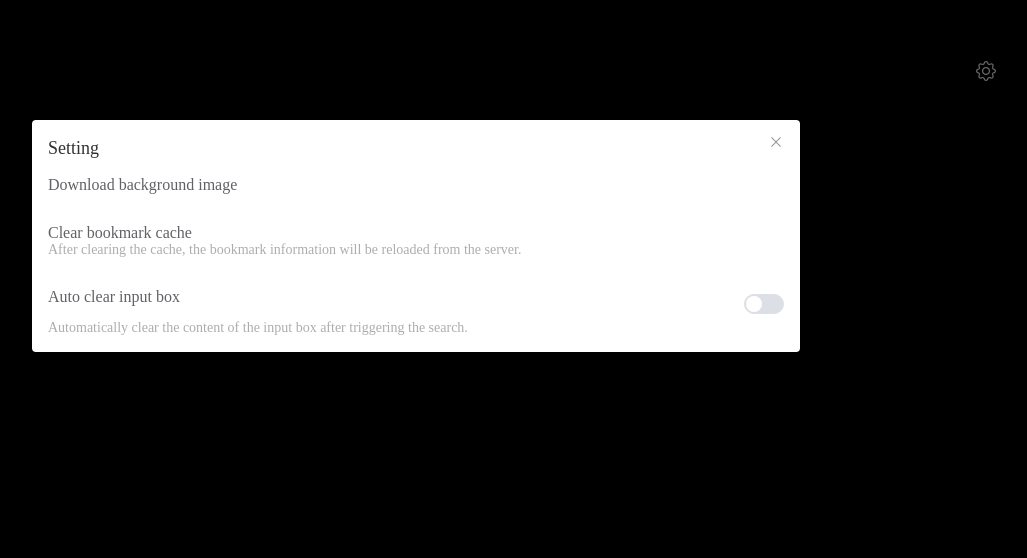
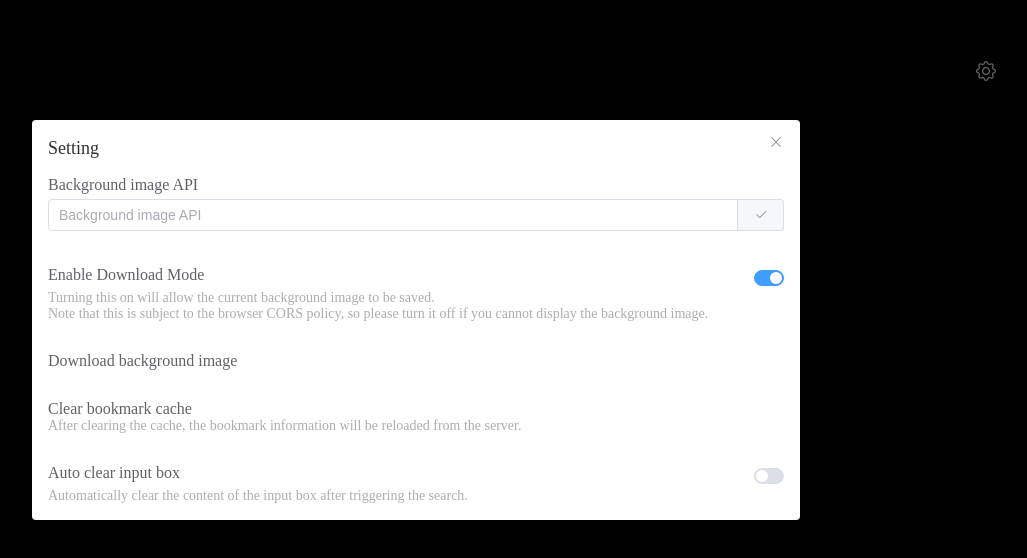
Before and after one commit to ipuppet/start-page, a Vue app: page / in a window 1280 px wide. Both pictures are taken after a click on the element 1210 px from the left and 71 px from the top of the page. Shown: the top 558 px of the page, without its empty margins (224-1251 px from the left). Built offline with nearby package versions, Linux system fonts and the light colour scheme; no server answers.

Commit message:
可在设置中调节背景图片相关信息

```diff
--- a/src/App.vue
+++ b/src/App.vue
@@ -26,14 +26,28 @@ export default {
     }),
     methods: {},
     created() {
+        // 初始化数据
+        const setting = this.$global.localData.get("setting")
+        if (setting) {
+            this.$store.commit("SET_SETTING", setting)
+        }
+
         if (this.$global.localData.get("darkMode") === null) {
             this.$global.localData.set("darkMode", false)
         }
+
+        // 深色模式
         this.$store.commit("SET_DARK_MODE", this.$global.localData.get("darkMode") === "true")
+
         // 背景图片
-        this.$global.getBase64ImageFromUrl(this.$global.backgroundImageApi, image => {
-            this.$store.commit("SET_BACKGROUND_IMAGE", image)
-        })
+        if (this.$store.state.setting.enableDownloadMode) {
+            this.$global.getBase64ImageFromUrl(this.$store.state.setting.backgroundImageApi)
+                .then(image => {
+                    this.$store.commit("SET_BACKGROUND_IMAGE", image)
+                })
+        } else {
+            this.$store.commit("SET_BACKGROUND_IMAGE", this.$store.state.setting.backgroundImageApi)
+        }
     }
 }
 </script>
--- a/src/components/SettingComponents/SettingDescription.vue
+++ b/src/components/SettingComponents/SettingDescription.vue
@@ -1,6 +1,8 @@
 <template>
-    <el-row class="description">
-        {{ description }}
+    <el-row
+        class="description"
+        v-html="description"
+    >
     </el-row>
 </template>
 
--- /dev/null
+++ b/src/components/SettingComponents/SettingInput.vue
@@ -0,0 +1,61 @@
+<template>
+    <div>
+        <setting-title
+            class="title"
+            :title="title"
+        />
+        <el-input
+            class="setting-input"
+            v-model="input"
+            :placeholder="title"
+        >
+            <template #append>
+                <el-button
+                    type="primary"
+                    @click="onSave"
+                >
+                    <i class="bi bi-check2"></i>
+                </el-button>
+            </template>
+        </el-input>
+        <setting-description :description="description" />
+    </div>
+</template>
+
+<script>
+import SettingTitle from "./SettingTitle.vue"
+import SettingDescription from "./SettingDescription.vue"
+
+export default {
+    name: "SettingInput",
+    components: {
+        SettingTitle,
+        SettingDescription
+    },
+    props: {
+        title: String,
+        settingKey: String,
+        description: String
+    },
+    data: () => ({
+        input: ""
+    }),
+    methods: {
+        onSave() {
+            this.input = this.input.trim()
+            this.$store.commit("UPDATE_SETTING", [this.settingKey, this.input])
+            this.$emit("onSave", this.input)
+        }
+    }
+    ,
+    created() {
+        this.input = this.$store.state.setting[this.settingKey] ?? ""
+    }
+}
+</script>
+
+<style scoped>
+.setting-input {
+    margin: 5px 0;
+}
+</style>
--- a/src/components/SettingComponents/SettingSwitch.vue
+++ b/src/components/SettingComponents/SettingSwitch.vue
@@ -9,6 +9,7 @@
                 :span="6"
             >
                 <el-switch
+                    size="small"
                     v-model="status"
                     @change="onChange"
                 />
@@ -30,19 +31,20 @@ export default {
     },
     props: {
         title: String,
-        description: String,
-        settingKey: String
+        settingKey: String,
+        description: String
     },
     data: () => ({
         status: false
     }),
     methods: {
         onChange(status) {
-            this.$emit("onChange", this.settingKey, status)
+            this.$store.commit("UPDATE_SETTING", [this.settingKey, status])
+            this.$emit("onChange", status)
         }
     },
     created() {
-        this.status = this.$store.state.setting[this.settingKey]
+        this.status = this.$store.state.setting[this.settingKey] ?? false
     }
 }
 </script>
--- a/src/components/SettingPanel.vue
+++ b/src/components/SettingPanel.vue
@@ -16,7 +16,19 @@
                 :fill="true"
                 :size="30"
             >
+                <setting-input
+                    title="Background image API"
+                    description=""
+                    settingKey="backgroundImageApi"
+                    @onSave="setBackgroundImageAPI"
+                />
+                <setting-switch
+                    title="Enable Download Mode"
+                    description="Turning this on will allow the current background image to be saved.<br>Note that this is subject to the browser CORS policy, so please turn it off if you cannot display the background image."
+                    settingKey="enableDownloadMode"
+                />
                 <setting-text-button
+                    v-if="$store.state.setting.enableDownloadMode"
                     title="Download background image"
                     @onClick="downloadBackgroundImage"
                 />
@@ -29,7 +41,6 @@
                     title="Auto clear input box"
                     description="Automatically clear the content of the input box after triggering the search."
                     settingKey="autoClearInputBox"
-                    @onChange="updateSetting"
                 />
             </el-space>
         </el-dialog>
@@ -40,12 +51,14 @@
 import { ElMessage } from "element-plus"
 import SettingTextButton from "./SettingComponents/SettingTextButton.vue"
 import SettingSwitch from "./SettingComponents/SettingSwitch.vue"
+import SettingInput from "./SettingComponents/SettingInput.vue"
 
 export default {
     name: "SettingPanel",
     components: {
         SettingTextButton,
-        SettingSwitch
+        SettingSwitch,
+        SettingInput
     },
     data: () => ({
         dialogSettingVisible: false,
@@ -53,8 +66,19 @@ export default {
     methods: {
         updateSetting(key, value) {
             this.$store.commit("UPDATE_SETTING", [key, value])
-            this.$global.localData.set("setting", this.$store.state.setting)
-            window.console.log(`Setting: ${key} -> ${value}`)
+        },
+        setBackgroundImageAPI(api = "") {
+            if (api !== "") {
+                if (this.$store.state.setting.enableDownloadMode) {
+                    this.$global.getBase64ImageFromUrl(this.$store.state.setting.backgroundImageApi)
+                        .then(image => {
+                            this.$store.commit("SET_BACKGROUND_IMAGE", image)
+                        })
+                } else {
+                    this.$store.commit("SET_BACKGROUND_IMAGE", api)
+                }
+            }
+            ElMessage.success("Save success")
         },
         downloadBackgroundImage() {
             if (!this.$store.state.backgroundImage) return false
@@ -68,10 +92,6 @@ export default {
             this.$global.localData.remove("bookmarks")
             ElMessage.success("Success")
         }
-    },
-    created() {
-        // 初始化数据
-        this.$store.commit("SET_SETTING", this.$global.localData.get("setting", {}))
     }
 }
 </script>
--- a/src/store/index.js
+++ b/src/store/index.js
@@ -1,10 +1,15 @@
 import { createStore } from "vuex"
+import global from "../utils/global"
 
 export default createStore({
     state: {
         darkMode: false,
-        backgroundImage: "",
-        setting: {}
+        backgroundImage: "", // 此处需为 base64 图片，用来显示以及下载当前图片
+        setting: {
+            // 下载图片会触发跨域
+            backgroundImageApi: global.getConfigFromURL("background", ""),
+            enableDownloadMode: true
+        }
     },
     mutations: {
         SET_DARK_MODE(state, darkMode) {
@@ -18,6 +23,8 @@ export default createStore({
         },
         UPDATE_SETTING(state, [key, value]) {
             state.setting[key] = value
+            global.localData.set("setting", state.setting)
+            window.console.log(`Setting: ${key} -> ${value}`)
         }
     },
     actions: {
--- a/src/utils/global.js
+++ b/src/utils/global.js
@@ -1,5 +1,6 @@
 import axios from "axios"
 import { Base64 } from "js-base64"
+import { ElNotification } from "element-plus"
 
 class LocalData {
     get(name, _default = null) {
@@ -74,6 +75,9 @@ class SessionData {
     }
 }
 
+const localData = new LocalData()
+const sessionData = new SessionData()
+
 function getQueryVariable(variable, _default = null) {
     const query = window.location.search.substring(1)
     const vars = query.split("&")
@@ -86,31 +90,51 @@ function getQueryVariable(variable, _default = null) {
     return _default
 }
 
-function getBase64ImageFromUrl(url, callback) {
-    if (typeof callback != "function") {
-        callback = url => console.log(url)
-    }
-    axios.get(url, { responseType: "blob" }).then(response => {
-        callback(window.URL.createObjectURL(response.data))
+function getBase64ImageFromUrl(url) {
+    return new Promise((resolve, reject) => {
+        url = url?.trim()
+        if (!url || url === "") {
+            reject("empty url")
+            return
+        }
+
+        axios.get(url, { responseType: "blob" })
+            .then(response => {
+                const objectURL = window.URL.createObjectURL(response.data)
+
+                resolve(objectURL)
+            })
+            .catch(error => {
+                ElNotification.error({
+                    title: "Unable to get image",
+                    message: `image url: ${url}`
+                })
+
+                reject(error)
+            })
     })
 }
 
-const localData = new LocalData()
-const sessionData = new SessionData()
+function getConfigFromURL(key, _default = null) {
+    try {
+        return Base64.decode(getQueryVariable(key))
+    } catch {
+        return _default
+    }
+}
 
-// 从 get 查找是否指定了背景图片，第二个参数为默认值
-const backgroundImageApi = Base64.decode(getQueryVariable("background", ""))
 // 书签接口
 const api = `${process.env.VUE_APP_TRANSFER_PROTOCOL}://${process.env.VUE_APP_DOMAIN}`
-const bookmarkApi = Base64.decode(getQueryVariable("bookmarkApi", Base64.encode(`${api}/api/bookmark`)))
+const bookmarkApi = getConfigFromURL("bookmarkApi", `${api}/api/bookmark`)
+
 // 书签密码
 const bookmarkApiPassword = getQueryVariable("bookmarkApiPassword")
 
 export default {
     localData,
     sessionData,
-    backgroundImageApi,
     bookmarkApi: bookmarkApiPassword ? `${bookmarkApi}?password=${bookmarkApiPassword}` : null,
     getQueryVariable,
+    getConfigFromURL,
     getBase64ImageFromUrl
 }
```
